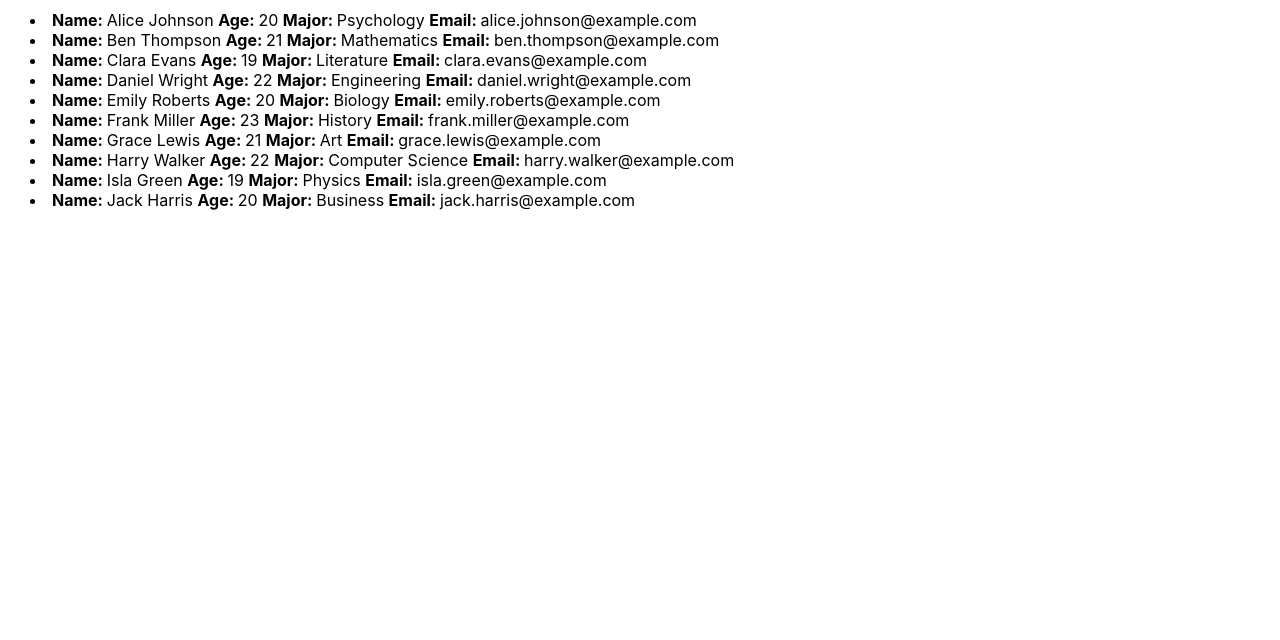
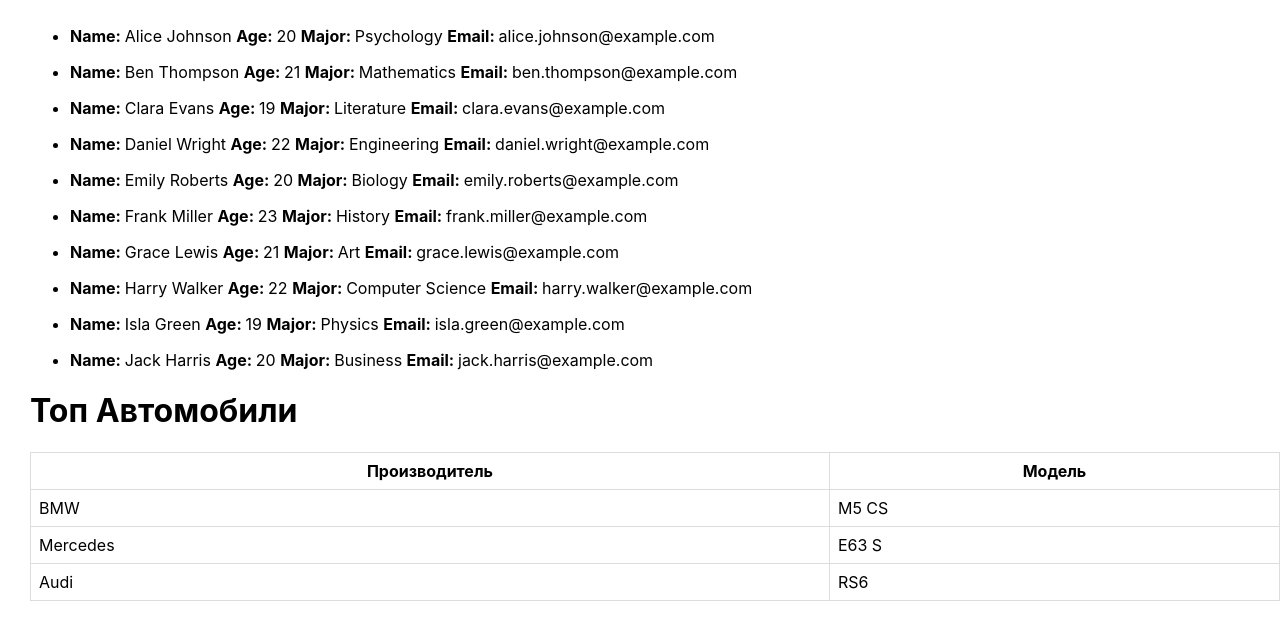
Before and after one commit to regggulus/Microtask_project, a React (Create React App) app: page / in a window 1280 px wide. Shown: the top 640 px of the page. Built offline with nearby package versions, Linux system fonts and the light colour scheme.

Commit message:
components TopCars.tsx props

```diff
--- a/src/App.tsx
+++ b/src/App.tsx
@@ -1,6 +1,7 @@
 import React, {useState} from 'react';
 import './App.css';
 import {Students} from "./Sprint_1/Students";
+import {TopCars} from "./Sprint_1/TopCars";
 
 function App() {
     /* const [money, setMoney] = useState([
@@ -18,6 +19,7 @@ function App() {
     return (
         <div className="App">
             <Students/>
+            <TopCars/>
         </div>
     );
 }
--- a/src/Sprint_1/StudentsDate.tsx
+++ b/src/Sprint_1/StudentsDate.tsx
@@ -11,9 +11,9 @@ type StudentsDateType = {
 export function StudentsDate(props: StudentsDateType) {
     return (
         <div>
-            {props.student.map(s => <div>
+            {props.student.map(s => <ul>
                 <li><b>Name: </b> {s.name } <b>Age: </b>{s.age } <b>Major: </b>{s.major } <b>Email: </b>{s.email }</li>
-            </div>)}
+            </ul>)}
         </div>
     )
 }
--- /dev/null
+++ b/src/Sprint_1/TopCars.tsx
@@ -0,0 +1,15 @@
+import {useState} from "react";
+import {TopCarsDate} from "./TopCarsDate";
+
+export function TopCars() {
+    const [car, setCar] = useState([
+        { manufacturer: 'BMW', model: 'M5 CS' },
+        { manufacturer: 'Mercedes', model: 'E63 S' },
+        { manufacturer: 'Audi', model: 'RS6' }
+    ])
+    return (
+        <div>
+            <TopCarsDate cars={car}/>
+        </div>
+    )
+}
--- /dev/null
+++ b/src/Sprint_1/TopCarsDate.tsx
@@ -0,0 +1,31 @@
+
+export type TopCars = {
+    manufacturer: string,
+    model: string
+}
+type TopCarsDateType = {
+    cars: Array<TopCars>
+}
+export function TopCarsDate(props: TopCarsDateType) {
+    return (
+        <div>
+            <h1>Топ Автомобили</h1>
+            <table style={{ width: '100%', borderCollapse: 'collapse' }}>
+                <thead>
+                <tr>
+                    <th style={{ border: '1px solid #ddd', padding: '8px' }}>Производитель</th>
+                    <th style={{ border: '1px solid #ddd', padding: '8px' }}>Модель</th>
+                </tr>
+                </thead>
+                <tbody>
+                {props.cars.map((car, index) => (
+                    <tr key={index}>
+                        <td style={{ border: '1px solid #ddd', padding: '8px' }}>{car.manufacturer}</td>
+                        <td style={{ border: '1px solid #ddd', padding: '8px' }}>{car.model}</td>
+                    </tr>
+                ))}
+                </tbody>
+            </table>
+        </div>
+    )
+}
```
